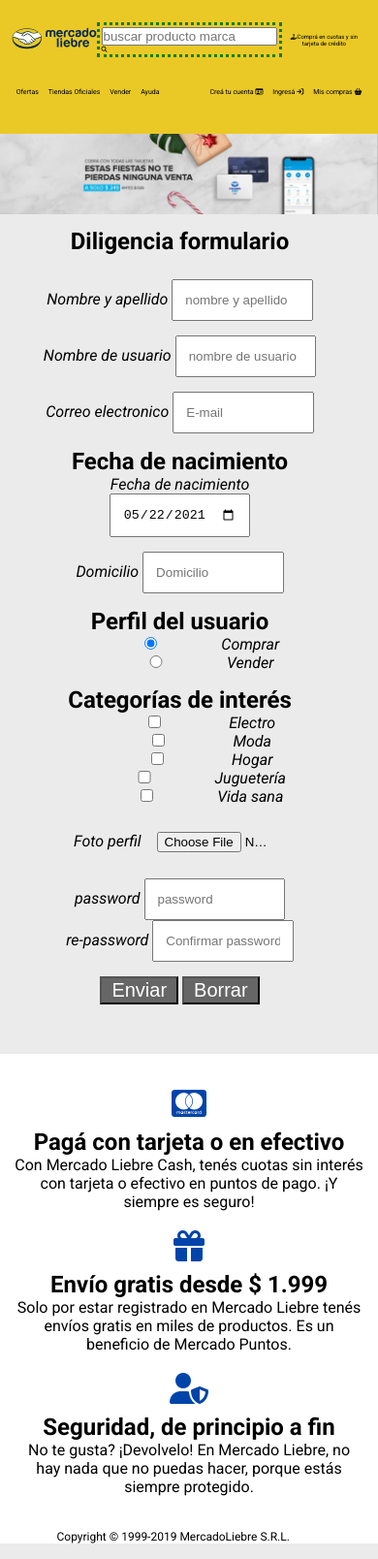
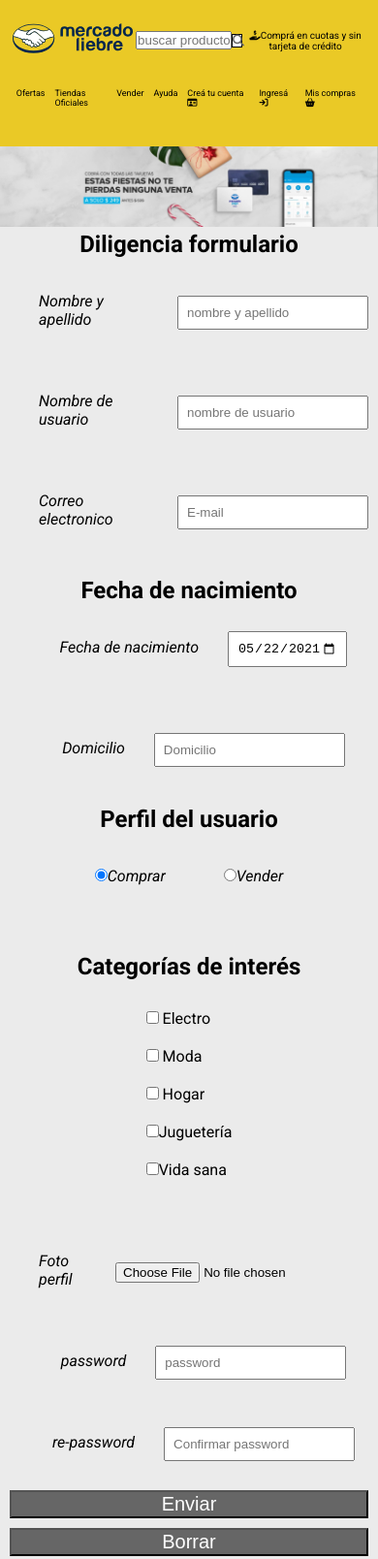
Before and after one commit to jacabrales911/proyecto-playground_aprendiendo, a website: page views/register.html in a window 390 px wide. Shown: the top 1608 px of the page at 97% size. Drawn offline with Linux system fonts and the light colour scheme; files whose address does not match are found by name.

Commit message:
terminando detalles formulario

```diff
--- a/public/css/styles.css
+++ b/public/css/styles.css
@@ -52,22 +52,24 @@
     text-align: center;
     align-items: center;
 
-    font-size: 6px;
+    font-size: 10px;
 }
 header div.logo, header div.form {
     width: 50%;
 
 }
 .form form {
-    border: 3px dotted green;
+
     display: flex;
     flex-wrap: nowrap;
     flex-direction:row;
     align-items: center;
     padding: 2px;
     font-size: 6px;
-
-
+    }
+    .form form input{
+    width: 100%;
+    outline: none;
 
 }
 
@@ -76,10 +78,11 @@
 
 
 }
+
 div.caja50{
 
     display: flex;
-    flex-wrap: wrap;
+    flex-wrap: nowrap;
     padding: 5% 3% 5% 3%;
     justify-content: space-between;
 }
@@ -104,28 +107,39 @@
     background-color: #FFF;
     border: 1px solid #000;
     color: #666;
-    width:5%;
-    margin-left: 2px;
-    align-items:flex-start;
+    width:10%;
+
+    margin-left: 0px;
+    align-items:center
    /* position: relative;
     top: -14px;
     left: 160px;
     */
 }
+.submit i{
+    font-size:2em ;
+    margin-bottom:10px;
+    width:100%;
+    height: 10%;
+    background-color:#FFF ;
+    margin: auto;
+   }
 .burger-menu{
     text-align: center;
     padding: 10px;
+
 }
 div.burger-menu i{
     background-color: #0044AA;
     border-radius: 5px;
     color: #FFF;
     font-size: 20px;
-    height: 20px;
-
+    height: 30px;
     width: 30px;
     display: block;
     margin:auto;
+    padding-top: 4px;
+
 
 
 }
@@ -250,42 +264,83 @@
 
     }
 
+
+   .centrado_reg {
+    display: flex;
+    flex-direction: column;
+    justify-content: center;
+    align-items: center ;
+
+
+    width: auto;
+}
+.centrado_reg div {
+    display: flex;
+
+    justify-content: center;
+    align-items: center ;
+    margin: 10px 10px 10px 10px;
+
+}
+.control-form_fec{
+    padding: 10px;
+    margin: 10px 10px 10px 10px;
+    flex-direction: column;
+
+}
+.control-check{
+    padding: 10px;
+    margin: 10px 10px 10px 10px;
+    flex-direction: column;
+    align-items:stretch;
+ }
+ div .control-check{
+    padding: auto;
+    align-items:stretch;
+ }
+ div .control-check label{
+    padding: 10px;
+
+ }
+
+  .flex_login{
+    display: flex;
+    flex-wrap: nowrap;
+    flex-direction: column;
+    align-items: center;
+    padding: 25px 30px;
+
+}
 .ing-usu{
     text-align: center;
    }
-   .cuerpocentrado2{
-    width: 530px;
-    margin: 10px 10px 10px 10px;
-}
-   .cuerpocentrado2 h3{margin-bottom: 15px;}
-   .formulario, .log-form{
-padding: 25px 30px;
-  }
-  .control-form{
-margin-bottom: 15px;
-position: relative;
+
+  .log-form{
 background-color: #ebebeb;
 text-align: center;
+display: flex;
+flex-wrap: nowrap;
+flex-direction: column;
+outline: none;
 
+}
 
+.control-form{
+    margin-top: 20px;
+    margin-bottom: 15px;
 }
 .control-form label{
     margin-bottom: 5px;
     font-style: italic;
+    padding: 25px 30px;
 }
 .control-form input{
-        width: 50%;
-        padding: 12px;
+    padding: 8px;
 }
-       .boton-form-reg{
+.boton-form{
+    width: 100%;
     padding: 1px 10px;
-        margin: auto;
 
-       }
-
-       .boton-form{
-
-           padding: 1px 10px;
     margin: auto;
     font-size: 20px;
     background-color: #666;
@@ -293,10 +348,17 @@
     transition:  all 450ms;
 }
 .boton-form:hover{
-        border-radius: 50%;
+    border-radius: 15%;
     background-color: #0022AA;
+}
+
+       .boton-form-reg{
+        padding: 1px 10px;
+        margin: auto;
 
        }
+
+
     /*otraforma de hacerlo */
     .descripciones{
         display: none;
@@ -321,6 +383,8 @@
 
 @media (min-width:361px){
     /*Tablets */
+    .oculto{font-size:9px;
+    }
         div.burger-menu i {display:none;}
 
         nav.oculto {display: block;}
@@ -362,12 +426,19 @@
 }
 @media (min-width:769px){
     /*PC */
-    div.top-header{border:dotted 2px red
+
+    header div.top-header p{
+  font-size: 12px;
     }
+
     .top-header, .oculto{
       max-width:700px;
       margin: auto;
     }
+
+    .oculto{font-size:12px;
+    }
+
     main section div.producto article{
         width: 23%;
     }
--- a/views/register.html
+++ b/views/register.html
@@ -18,14 +18,13 @@
         <div class="logo">
         <img src="/images/logo-mercado-liebre.svg" alt="imagen logo">
         </div >
-        <div class="form" action="#" method="GET">
-        <form action="">
+        <div class="form" >
+        <form action="#" method="GET">
         <label >
         <input  id="buscarmarca" name="buscar_marca" type="text" placeholder="buscar producto marca" >
-            <i class="fa-solid fa-magnifying-glass"></i>
         </label>
+        <div class="submit"><i class="fa-solid fa-magnifying-glass"></i></div>
         </form>
-
         </div>
         <p><i class="fa-solid fa-hand-holding-dollar"></i>Comprá en cuotas y sin tarjeta de crédito </p>
         </div>
@@ -37,7 +36,7 @@
             <li><a href="#">Vender</a></li>
             <li><a href="#">Ayuda</a></li>
         </ul>
-        <div class="dividirmitadd"></div>
+
         <ul class="dividircajas">
             <li><a href="/register"> Creá tu cuenta <i class="fa-regular fa-id-card"></i></a></li>
             <li><a href="/login">Ingresá <i class="fa-solid fa-arrow-right-to-bracket"></i></a></li>
@@ -53,14 +52,19 @@
     <section class="banner">
     <img src="images/img-home-banner.jpg" alt="Banner de ofertas">
     </section>
-    <main class="cuerpocentrado">
+    <main class="centrado_reg">
       <section>
+
+
         <h3 class="ing-usu">Diligencia formulario</h3>
         <form action="/" method="POST" class="formulario">
         <div class="control-form">
         <label for="nombre-apellido">Nombre y apellido</label>
         <input id="nombre-apellido" name="nombre_apellido" type="text" placeholder="nombre y apellido" required minlength="5">
         </div>
+
+
+
 
         <div class="control-form">
         <label for="nombre-usuario">Nombre de usuario</label>
@@ -72,10 +76,12 @@
         <input type="email" name="e_mail" id="e-mail" placeholder="E-mail" required>
         </div>
 
+        <div class="control-form_fec">
+        <h3>Fecha de nacimiento</h3>
         <div class="control-form">
-        <h3>Fecha de nacimiento</h3>
             <label for="fecha-nacimiento">Fecha de nacimiento</label>
             <input type="date" name="fecha_nacimiento" id="" value="2021-05-22" min="1978-01-27" max="2022-12-31">
+        </div>
         </div>
 
         <div class="control-form">
@@ -83,17 +89,19 @@
         <input id="domicilio" name="domicilio_" type="text" placeholder="Domicilio" required minlength="5" >
         </div>
 
+        <div class="control-form_fec">
+         <h3>Perfil del usuario</h3>
          <div class="control-form">
-         <h3>Perfil del usuario</h3>
          <label ><input type="radio" name="consultar" id="comprar" value="comprar" checked>Comprar
          </label>
          <label ><input type="radio" name="consultar" id="" value="vender">Vender
          </label>
-
+        </div>
         </div>
 
-        <div class="control-form">
+        <div class="control-form_fec ">
             <h3>Categorías de interés</h3>
+            <div class="control-check ">
             <label >
             <input type="checkbox" name="categoria" id="" value="Electro"  > Electro
             </label>
@@ -109,21 +117,24 @@
             <label >
             <input type="checkbox" name="categoria" id="" value="Vida sana"  >Vida sana
             </label>
-
+        </div>
         </div>
         <div class="control-form">
         <label> Foto perfil</label>
         <input type="file" name="perfil_usuario" id="" accept=".jpg, .png">
-
         </div>
         <div class="control-form">
         <label for="rpassword">password</label>
         <input type="password" name="password" id="" placeholder="password" required><br>
+        </div>
+        <div class="control-form">
         <label for="rpassword">re-password</label>
         <input type="password" name="password" id="" placeholder="Confirmar password" required><br>
         </div>
         <div class="control-form">
         <button class="boton-form" type="submit">Enviar</button>
+        </div>
+        <div class="control-form">
         <button class="boton-form" type="reset">Borrar</button><br>
         </div>
 
```
Also changed, not shown: views/home.html (+1 -1 lines), views/login.html (+14 -13 lines). Lines whose indentation alone changed are shown as unchanged.
